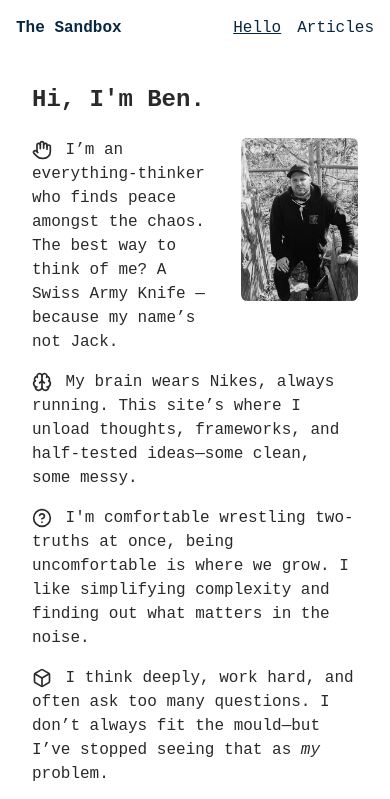
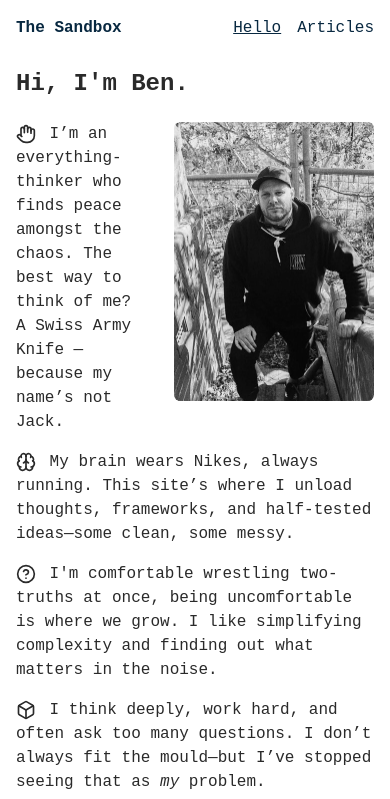
Before and after one commit to BADeery/sandbox, an Eleventy site: page content/index.md in a window 390 px wide. Shown: the top 799 px of the page. Built offline with nearby package versions, Linux system fonts and the light colour scheme; Eleventy itself is replaced by a stand-in of ours; some packages are replaced by stand-ins of ours; files that its build step writes are made by us from their sources; what zod-validation-error would draw is missing.

Commit message:
update flexbox inline image

```diff
--- a/content/index.md
+++ b/content/index.md
@@ -12,7 +12,7 @@ eleventyNavigation:
   </div>
 
   <div class="inline-image">
-      <img src="./imgs/BD-sm.JPG" alt="Ben" class="fade-in mobile-fade-in">
+      <img src="./imgs/BD-sm.JPG" alt="Ben" class="fade-in mobile-fade">
   </div>
   <div class="intro-text">
     <p><i data-lucide="hand"></i> I’m an everything-thinker who finds peace amongst the chaos.
--- a/css/index.css
+++ b/css/index.css
@@ -113,6 +113,7 @@ a[href]:active {
 
 main,
 footer {
+  max-width: 0 auto;
 	padding: 1rem;
 }
 main :first-child {
@@ -371,7 +372,7 @@ header {
   border-right: 2px solid var(--text-color);
   width: 0;
   animation:
-    typing 2s steps(20, end) forwards,
+    typing 1.2s steps(20, end) forwards,
     blink 0.5s step-end 4 2s,
 	hideCursor 0.01s forwards 4s; /* ✅ blinks 4 times */
 }
@@ -400,32 +401,30 @@ header {
 }
 
 .intro-block {
-  max-width: 1000px;
-  margin: 0 auto;
-  padding: 1rem;
-  display: flow-root; /* important to clear float */
+  max-width: auto;
+  padding: 0;
 }
 
 .inline-image {
   float: right;
-  width: 30vw;
   max-width: 200px;
-  margin: 0 0 .5rem 2rem;
+  shape-outside: margin-box;
+  margin-left: 2rem;
+  margin-bottom: 1rem;
   border-radius: 0.4rem;
 }
 
 .inline-image img {
   width: 100%;
   height: auto;
-  display: block;
-  object-fit: cover;
+  display: flow-root;
   border-radius: .4rem;
 }
 
 .fade-in {
   opacity: 0;
   transition: opacity 2s ease;
-  transition-delay: 2s;
+  transition-delay: 1s;
 }
 
 .inline-image img.loaded {
@@ -445,17 +444,16 @@ header {
 @media (max-width: 768px) {
   .mobile-inline-image {
     float: right;
-    width: 30vw;
     max-width: 200px;
-    margin: 0 0 0 0;
+    shape-outside:margin-box;
+    margin-left: 1rem;
+    margin-bottom: .5rem;
     border-radius: .4rem;
-    object-fit: cover;
-    shape-outside: margin-box; /* helps justify wrap correctly */
   }
   .mobile-fade-in {
     opacity: 0;
     transition: opacity 2s ease;
-    transition-delay: 2s;
+    transition-delay: 0s;
   }
 
   .mobile-fade-in.loaded {
@@ -463,7 +461,6 @@ header {
   }
 
   .mobile-intro-block {
-    display: flow-root;
     margin-bottom: 1rem;
     line-height: 1.5;
     padding-right: 0;
```
Also changed, not shown: 13 other files.
